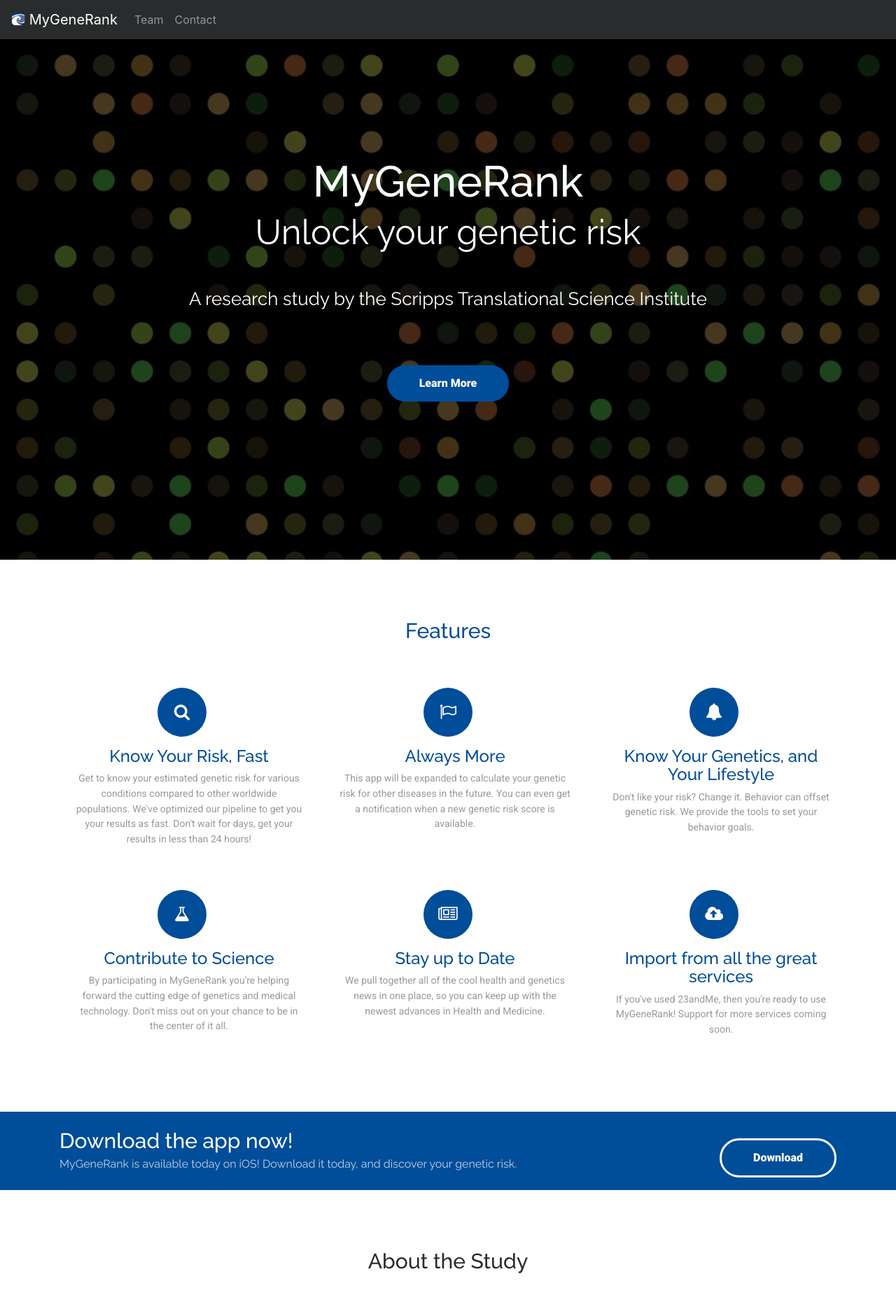
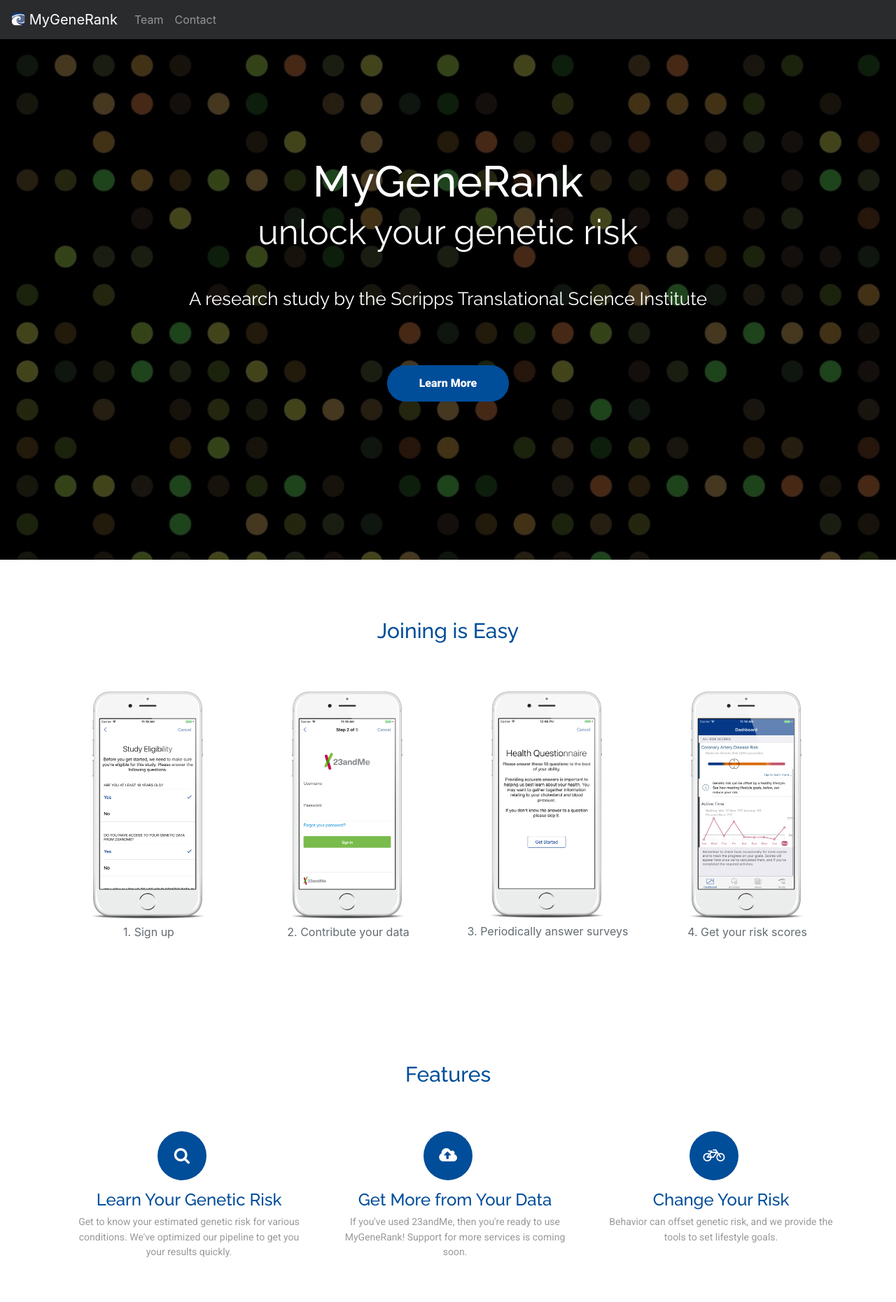
Before and after one commit to shuchenliu/mygenerank-api, a Django app: template generank/website/templates/home.html in a window 1280 px wide. Shown: the top 1861 px of the page at 70% size. Run offline with Django 3.2, Linux system fonts and the light colour scheme; the template is opened without the code that fills it, so the values that code supplies are empty; parts of the project's set-up code (start-up, migrations or seed data) failed here and were passed over; some libraries are stand-ins or nearby versions.

Commit message:
Finalized production template view

```diff
--- a/generank/settings.py
+++ b/generank/settings.py
@@ -52,7 +52,7 @@
 
 if DEBUG:
     INSTALLED_APPS += [
-        'debug_toolbar',
+        #'debug_toolbar',
         'django_nose',
     ]
 
--- a/generank/website/templates/home.html
+++ b/generank/website/templates/home.html
@@ -8,7 +8,7 @@
   <div class="col-md-12">
     <h1>
       MyGeneRank<br />
-      <small>Unlock your genetic risk</small>
+      <small>unlock your genetic risk</small>
     </h1>
 
     <p class="tagline">
@@ -23,12 +23,37 @@
 </section>
 
 <section class="features" id="features">
+  <div class="container text-center">
+    <h2 class="text-center">
+      Joining is Easy
+    </h2>
+    <div class="row text-muted">
+      <div class="feature-col col-md-4 col-lg-3 col-sm-6 container">
+        <img src="{% static 'img/iphone-screenshot-eligibility.png' %}" width="200" />
+        <div>1. Sign up</div>
+      </div>
+      <div class="feature-col col-md-4 col-lg-3 col-sm-6 container">
+        <img src="{% static 'img/screenshot-iphone-import-23andMe.png' %}" width="200" />
+        <div>2. Contribute your data</div>
+      </div>
+      <div class="feature-col col-md-4 col-lg-3 col-sm-6 container">
+        <img src="{% static 'img/iphone-screenshot-survey.png' %}" width="200" />
+        <div>3. Periodically answer surveys</div>
+      </div>
+      <div class="feature-col col-md-4 col-lg-3 col-sm-6 container">
+        <img src="{% static 'img/iphone-screenshot-risk-dashboard.png' %}" width="200" />
+        <div>4. Get your risk scores</div>
+      </div>
+    </div>
+  </div>
+</section>
+<section class="features" id="features">
   <div class="container">
     <h2 class="text-center">
       Features
     </h2>
     <div class="row">
-      <div class="feature-col col-lg-4 col-xs-12">
+      <div class="feature-col col-lg-4 col-sm-6">
         <div class="card card-block text-center">
           <div>
             <div class="feature-icon">
@@ -37,56 +62,54 @@
           </div>
           <div>
             <h3>
-              Know Your Risk, Fast
+              Learn Your Genetic Risk
             </h3>
 
             <p>
-              Get to know your estimated genetic risk for various conditions compared to other worldwide populations. We've optimized our pipeline to get you your results as fast. Don't wait for days, get your results in less than 24 hours!
+              Get to know your estimated genetic risk for various conditions. We've optimized our pipeline to get you your results quickly.
             </p>
           </div>
         </div>
       </div>
 
-      <div class="feature-col col-lg-4 col-xs-12">
+      <div class="feature-col col-lg-4 col-sm-6">
         <div class="card card-block text-center">
           <div>
             <div class="feature-icon">
-              <span class="fa fa-flag-o"></span>
+              <span class="fa fa-cloud-upload"></span>
             </div>
           </div>
           <div>
             <h3>
-              Always More
+              Get More from Your Data
             </h3>
+
             <p>
-              This app will be expanded to calculate your genetic risk for other diseases in the future. You can even get a notification when a new genetic risk score is available.
+              If you've used 23andMe, then you're ready to use MyGeneRank! Support for more services is coming soon.
             </p>
           </div>
         </div>
       </div>
 
-      <div class="feature-col col-lg-4 col-xs-12">
+      <div class="feature-col col-lg-4 col-sm-6">
         <div class="card card-block text-center">
           <div>
             <div class="feature-icon">
-              <span class="fa fa-bell"></span>
+              <span class="fa fa-bicycle"></span>
             </div>
           </div>
           <div>
             <h3>
-              Know Your Genetics, and Your Lifestyle
+              Change Your Risk
             </h3>
 
             <p>
-              Don't like your risk? Change it. Behavior can offset genetic risk. We provide the tools to set your behavior goals.
+              Behavior can offset genetic risk, and we provide the tools to set lifestyle goals.
             </p>
           </div>
         </div>
       </div>
-    </div>
-
-    <div class="row">
-      <div class="feature-col col-lg-4 col-xs-12">
+      <div class="feature-col col-lg-4 col-sm-6">
         <div class="card card-block text-center">
           <div>
             <div class="feature-icon">
@@ -99,13 +122,13 @@
               Contribute to Science
             </h3>
             <p>
-              By participating in MyGeneRank you're helping forward the cutting edge of genetics and medical technology. Don't miss out on your chance to be in the center of it all.
+              By participating you contribute to the cutting edge of genetics and medical technology.
             </p>
           </div>
         </div>
       </div>
 
-      <div class="feature-col col-lg-4 col-xs-12">
+      <div class="feature-col col-lg-4 col-sm-6">
         <div class="card card-block text-center">
           <div>
             <div class="feature-icon">
@@ -117,26 +140,25 @@
               Stay up to Date
             </h3>
             <p>
-              We pull together all of the cool health and genetics news in one place, so you can keep up with the newest advances in Health and Medicine.
+              We pull together health and genetics news in one place so you can keep up with the newest advances.
             </p>
           </div>
         </div>
       </div>
 
-      <div class="feature-col col-lg-4 col-xs-12">
+      <div class="feature-col col-lg-4 col-sm-6">
         <div class="card card-block text-center">
           <div>
             <div class="feature-icon">
-              <span class="fa fa-cloud-upload"></span>
+              <span class="fa fa-cogs"></span>
             </div>
           </div>
           <div>
             <h3>
-              Import from all the great services
+              More to Come
             </h3>
-
             <p>
-              If you've used 23andMe, then you're ready to use MyGeneRank! Support for more services coming soon.
+              We're working to expand to other conditions as new scientific discoveries are made. Get notified when they're available.
             </p>
           </div>
         </div>
@@ -164,14 +186,151 @@
   </div>
 </section>
 
-<section class="about" id="about">
+<section class="about" id="privacy">
+  <div class="text-left hidden-md-down">
+    <div class="container">
+      <h2 class="text-center">
+            Privacy and Security
+      </h2>
+      <div class="row">
+        <div class="col-sm-7">
+          <div class="row" style="padding-top:30px;">
+            <div class="feature-col col-lg-4">
+              <div class="card card-block text-center">
+                <div>
+                  <div class="feature-icon">
+                    <span class="fa fa-lock"></span>
+                  </div>
+                </div>
+                <div>
+                  <h3>
+                    Deidentified
+                  </h3>
+                  <p>
+                    Names and contact info are removed from all study data.
+                  </p>
+                </div>
+              </div>
+            </div>
+            <div class="feature-col col-lg-4">
+              <div class="card card-block text-center">
+                <div>
+                  <div class="feature-icon">
+                    <span class="fa fa-lock"></span>
+                  </div>
+                </div>
+                <div>
+                  <h3>
+                    Secure
+                  </h3>
+                  <p>
+                    We use industry standard encryption to keep your data safe,
+                    both in transit and on our servers.
+                  </p>
+                </div>
+              </div>
+            </div>
+            <div class="feature-col col-lg-4">
+              <div class="card card-block text-center">
+                <div>
+                  <div class="feature-icon">
+                    <span class="fa fa-key"></span>
+                  </div>
+                </div>
+                <div>
+                  <h3>
+                    Private
+                  </h3>
+                  <p>
+                    A passcode and optional fingerprint lockscreen protects the data
+                    on your phone.
+                  </p>
+                </div>
+              </div>
+            </div>
+          </div>
+        </div>
+        <div class="col-sm-5">
+          <img  width="100%" class="pull-right" style="padding-bottom:0px; padding-top:0px;"
+            src="{% static 'img/iphone-screenshot-laying-down-lockscreen-big-1-clear.png' %}" />
+        </div>
+      </div>
+    </div>
+  </div>
+  <div class="block block-dark text-left hidden-lg-up">
+    <div class="container">
+      <h2 class="text-center">
+        Privacy and Security
+      </h2>
+      <div class="row">
+        <div class="col-sm-12">
+          <p>
+            We've worked hard to make our systems secure and we do our best to make sure that
+            others can't access your data without your consent.
+          </p>
+          <div class="row" style="padding-top:20px;">
+            <div class="feature-col col-sm-6">
+              <div class="card card-block text-center">
+                <div>
+                  <div class="feature-icon">
+                    <span class="fa fa-lock"></span>
+                  </div>
+                </div>
+                <div>
+                  <h3>
+                    Secure
+                  </h3>
+                  <p>
+                    We use industry standard encryption to keep your data safe,
+                    both in transit and on our servers.
+                  </p>
+                </div>
+              </div>
+            </div>
+            <div class="feature-col col-sm-6">
+              <div class="card card-block text-center">
+                <div>
+                  <div class="feature-icon">
+                    <span class="fa fa-key"></span>
+                  </div>
+                </div>
+                <div>
+                  <h3>
+                    Private
+                  </h3>
+                  <p>
+                    A fingerprint and passcode lockscreen protects the data
+                    on your phone.
+                  </p>
+                </div>
+              </div>
+            </div>
+          </div>
+        </div>
+    </div>
+  </div>
+</section>
+
+<section class="features" id="about" style="padding-top:0px;">
   <div class="container">
     <h2 class="text-center">
       About the Study
     </h2>
     <div class="row">
-      <div class="col-sm-8 col-xs-6" style="padding-top:40px;">
-        <p>Many conditions affecting our health are caused by a combination of our environment, our behaviors, and our genes. While we can alter some factors in our lives to reduce our chances of developing different diseases (e.g., not smoking cigarettes), the contribution from our genetic risk encoded by our DNA remains with us throughout our lives. Scientists are still trying to determine the entirety of genetic factors that influence disease, but for some conditions it has been shown that the factors identified thus far can begin to identify people at high to low genetic risk. Looking across your genome, we can calculate your cumulative genetic risk score – which can be used to rank your genetic risk compared to the other worldwide populations.</p>
+      <div class="col-sm-8 col-xs-6" style="padding-top:0px;">
+        <p>The goal of this study is to determine how your genetic risk influences health decisions and other things that can be controlled in life. Our first genetic risk score is calculated for coronary artery disease (CAD).</p>
+        <p>CAD ultimately leads to heart attacks, heart failure and sometimes sudden cardiac death and is the main reason heart disease remains as the number one cause of death worldwide. Other researchers have shown that this genetic risk score can be used to identify people with low, intermediate, and high risk for coronary heart disease. It has also been shown that the use of statins (cholesterol lowering drugs) provides greater benefit and protection against heart attack for people with high genetic risk for coronary artery disease.</p>
+        <p>Many conditions affecting our health are caused by a combination of our
+        environment, our behaviors, and our genes. While we can alter some factors
+        in our lives to reduce our chances of developing different diseases (e.g.,
+        not smoking cigarettes), the contribution from our genetic risk encoded by
+        our DNA remains with us throughout our lives. Scientists are still trying
+        to determine the entirety of genetic factors that influence disease, but
+        for some conditions it has been shown that the factors identified thus
+        far can begin to identify people at high to low genetic risk. Looking across
+        your genome, we can calculate your cumulative genetic risk score – which
+        can be used to rank your genetic risk compared to the other worldwide
+        populations.</p>
       </div>
       <div class="col-sm-4 col-xs-6 team text-center">
         <a href="#"><img alt="" class="team-img rounded-circle" src="https://28mxm3330f2c1i6ecd29sunn-wpengine.netdna-ssl.com/wp-content/uploads/2016/09/Torkamani_headshot.jpg">
@@ -195,24 +354,19 @@
       </div>
     </div>
   </div>
-  </div>
     <div class="container text-center">
-    <h2>The Study Goal</h2>
-    <p>The goal of this study is to determine how your genetic risk influences health decisions and other things that can be controlled in life. Our first genetic risk score is calculated for coronary heart disease (CAD).</p>
-    <p>CAD ultimately leads to heart attacks, heart failure and sometimes sudden cardiac death and is the main reason heart disease remains as the number one cause of death worldwide. Other researchers have shown that this genetic risk score can be used to identify people with low, intermediate, and high risk for coronary heart disease. It has also been shown that the use of statins (cholesterol lowering drugs) provides greater benefit and protection against heart attack for people with high genetic risk for coronary artery disease.</p>
-  </div>
-  <div class="container text-center">
-    <h3>Eligibility</h3>
+      <h2>Eligibility</h2>
       <p>To join this study, you must meet the following criteria</p>
       <div class="text-left row justify-content-center">
         <div class="col-xs-6">
           <ul>
             <li>Be 18 years of age or older</li>
-          <li>Must have access to your genetic data from 23andMe.</li>
+            <li>Must have access to your genetic data from 23andMe</li>
             <li>Allow us to access to your genetic data</li>
           </ul>
         </div>
       </div>
     </div>
+  </div>
 </section>
 {% endblock %}
--- a/generank/website/templates/team.html
+++ b/generank/website/templates/team.html
@@ -18,7 +18,7 @@
         <div class="card card-block">
           <a href="#"><img alt="" class="team-img" src="//28mxm3330f2c1i6ecd29sunn-wpengine.netdna-ssl.com/wp-content/uploads/2016/09/Torkamani_headshot.jpg">
           <div class="card-title-wrap">
-            <span class="card-title">Ali Torkamani</span> <span class="card-text">Director of Genomics</span>
+            <span class="card-title">Ali Torkamani</span> <span class="card-text">Director, Genomics</span>
           </div>
           <div class="team-over">
             <h4 class="hidden-md-down">
@@ -75,7 +75,7 @@
         <div class="card card-block">
           <a href="#"><img alt="" class="team-img" src="//28mxm3330f2c1i6ecd29sunn-wpengine.netdna-ssl.com/wp-content/uploads/2016/11/Muse_headshot_2016.jpg">
           <div class="card-title-wrap">
-            <span class="card-title">Evan Muse</span> <span class="card-text">Assistant Professor</span>
+            <span class="card-title">Evan Muse</span> <span class="card-text">Assistant Professor, Cardiologist</span>
           </div>
 
                     <div class="team-over">
@@ -110,7 +110,7 @@
       </div>
       <div class="col-sm-3 col-xs-6">
         <div class="card card-block">
-          <a href="#"><img alt="" class="team-img" src="//avatars2.githubusercontent.com/u/5913022?v=3&s=460">
+          <a href="#"><img alt="" class="team-img" src="{% static 'img/bhuvan.jpg' %}">
           <div class="card-title-wrap">
             <span class="card-title">Bhuvan Molparia</span> <span class="card-text">Ph.D. Candidate</span>
           </div>
--- a/requirements.txt
+++ b/requirements.txt
@@ -4,6 +4,7 @@
 celery==3.1.23
 cov-core==1.15.0
 coverage==4.0.3
+coreapi==2.3.1
 defusedxml==0.4.1
 Django==1.9.5
 django-allauth==0.25.2
--- a/static/css/custom.css
+++ b/static/css/custom.css
@@ -5,3 +5,8 @@
 .navbar-brand img {
   margin-bottom:5px;
 }
+
+
+.block h2 {
+  text-transform: none !important;
+}
```
Also changed, not shown: static/img/bhuvan.jpg (added), static/img/iphone-screenshot-eligibility.png (added), static/img/iphone-screenshot-laying-down-lockscreen-big-1-clear.png (added), static/img/iphone-screenshot-risk-dashboard.png (added), static/img/iphone-screenshot-survey.png (added), static/img/lippman.jpg, static/img/parallax-bg.jpg (deleted), static/img/screenshot-iphone-import-23andMe.png (added). Lines whose indentation alone changed are shown as unchanged.
